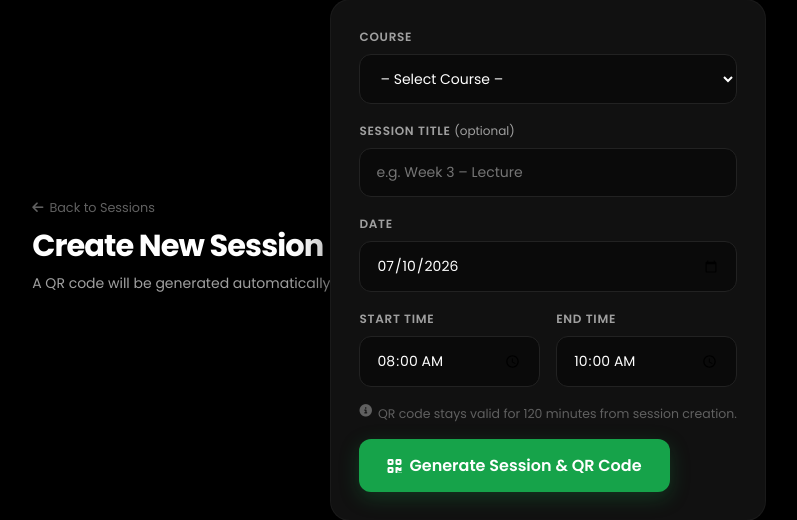
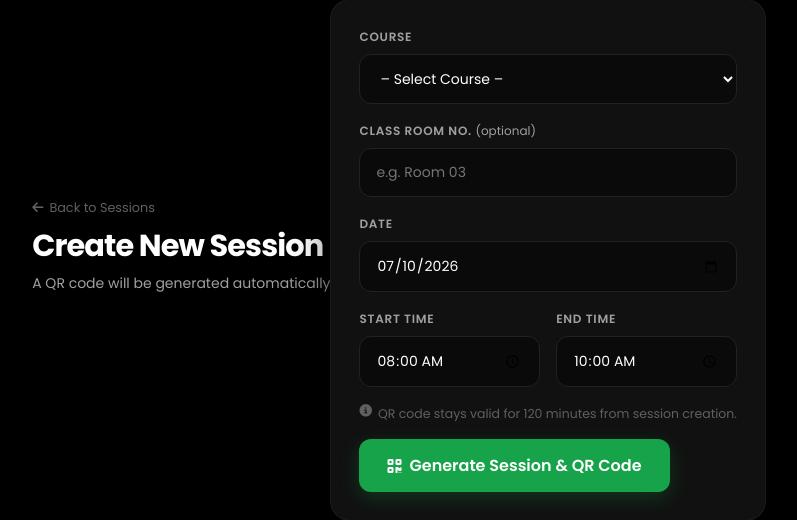
Before and after one commit to sulaimanprivateabubakar/attendance_system, a PHP site: the page made by app/views/lecturer/create_session.php in a window 1280 px wide. Shown: the part 140-660 px from the top of the page, without its empty margins (241-1038 px from the left). Run offline with PHP 8.4, Linux system fonts and the light colour scheme; the template is opened without the code that fills it, so the values that code supplies are empty; some libraries are stand-ins or nearby versions.

Commit message:
Add live class

```diff
--- a/app/views/admin/audit.php
+++ b/app/views/admin/audit.php
@@ -2,7 +2,7 @@
 
 <div class="page-title">
     <div>
-        <h1>🔍 Audit Logs</h1>
+        <h1>Audit Logs</h1>
         <p>Complete system activity trail</p>
     </div>
     <a href="<?= BASE_URL ?>/admin/audit/export?filter=<?= htmlspecialchars($filter) ?>"
--- a/app/views/lecturer/create_session.php
+++ b/app/views/lecturer/create_session.php
@@ -27,8 +27,8 @@
         </div>
 
         <div class="form-group">
-            <label>Session Title <span style="font-weight:400;text-transform:none;letter-spacing:0">(optional)</span></label>
-            <input type="text" name="title" placeholder="e.g. Week 3 – Lecture">
+            <label>Class Room No. <span style="font-weight:400;text-transform:none;letter-spacing:0">(optional)</span></label>
+            <input type="text" name="title" placeholder="e.g. Room 03">
         </div>
 
         <div class="form-group">
```
Also changed, not shown: public/assets/js/app.js.
